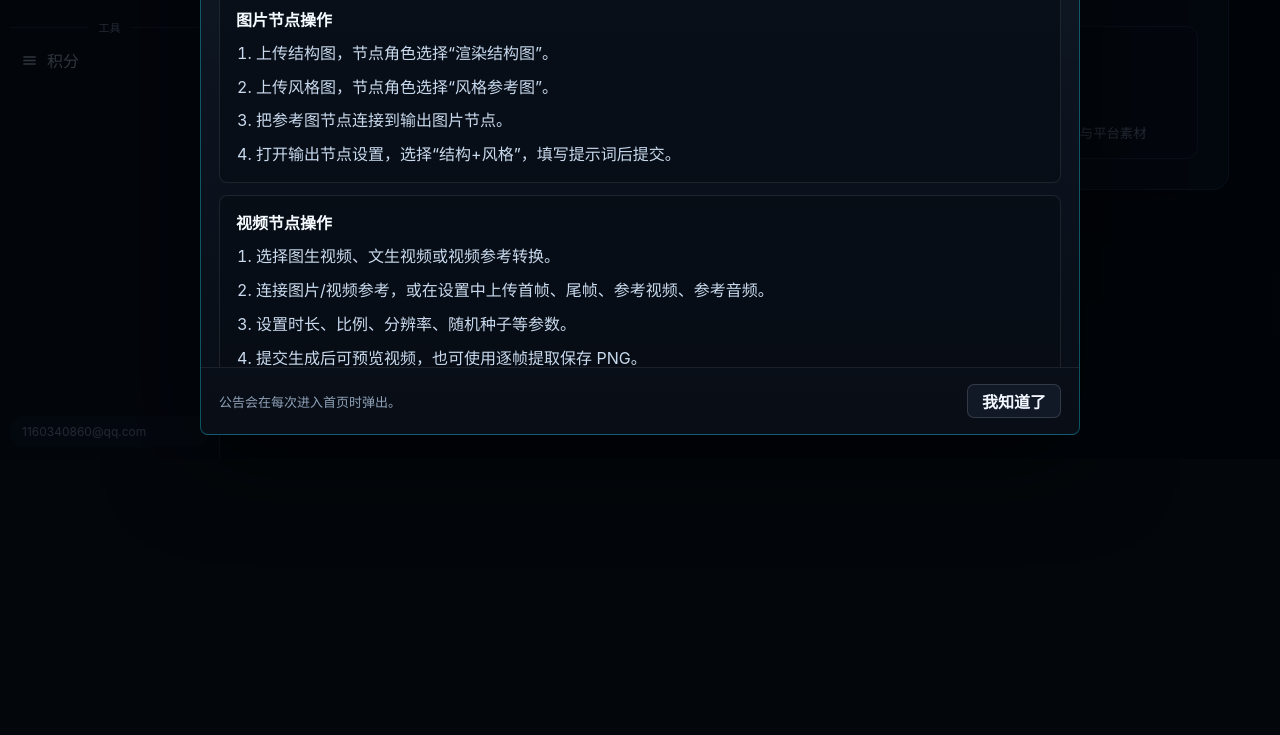
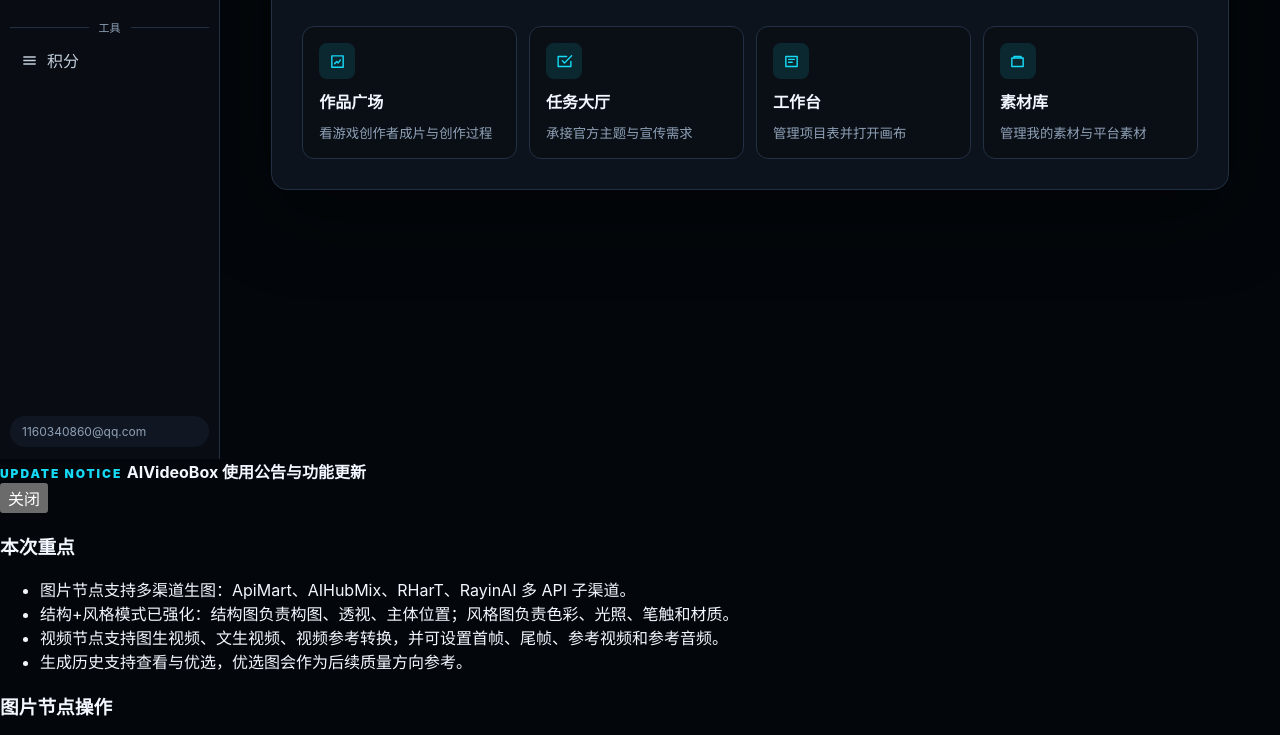
Before and after one commit to keieffort2-coder/-v3-, a website: page index.html in a window 1280 px wide. Shown: the part 341-1076 px from the top of the page. Before the commit the page ends 800 px from the top, so only its background shows below. Drawn offline with Linux system fonts and the light colour scheme.

Commit message:
Update styles.css

```diff
--- a/styles.css
+++ b/styles.css
@@ -2377,120 +2377,6 @@ svg {
   border-bottom: 0;
 }
 
-.home-announcement-modal {
-  position: fixed;
-  inset: 0;
-  z-index: 920;
-  display: none;
-  place-items: center;
-  background: rgba(1, 5, 10, 0.76);
-  padding: 24px;
-}
-
-.home-announcement-modal.show {
-  display: grid;
-}
-
-.home-announcement-panel {
-  display: grid;
-  grid-template-rows: auto minmax(0, 1fr) auto;
-  width: min(880px, calc(100vw - 48px));
-  max-height: min(820px, calc(100vh - 48px));
-  overflow: hidden;
-  border: 1px solid rgba(22, 217, 245, 0.34);
-  border-radius: 8px;
-  background:
-    linear-gradient(180deg, rgba(17, 28, 42, 0.96), rgba(8, 13, 21, 0.98)),
-    #0b111a;
-  box-shadow: 0 24px 90px rgba(0, 0, 0, 0.58);
-}
-
-.home-announcement-panel header,
-.home-announcement-panel footer {
-  display: flex;
-  align-items: center;
-  justify-content: space-between;
-  gap: 14px;
-  padding: 16px 18px;
-  border-bottom: 1px solid rgba(255, 255, 255, 0.08);
-}
-
-.home-announcement-panel header strong {
-  display: block;
-  margin-top: 5px;
-  font-size: 21px;
-}
-
-.home-announcement-panel button {
-  min-height: 34px;
-  border: 1px solid rgba(255, 255, 255, 0.14);
-  border-radius: 7px;
-  background: #111927;
-  color: var(--text);
-  padding: 0 14px;
-  font-weight: 800;
-}
-
-.home-announcement-panel button:hover {
-  border-color: rgba(22, 217, 245, 0.5);
-  color: var(--cyan);
-}
-
-.home-announcement-body {
-  display: grid;
-  gap: 12px;
-  overflow: auto;
-  padding: 16px 18px;
-}
-
-.home-announcement-body section {
-  border: 1px solid rgba(255, 255, 255, 0.09);
-  border-radius: 8px;
-  background: rgba(7, 13, 22, 0.72);
-  padding: 14px 16px;
-}
-
-.home-announcement-body h3 {
-  margin: 0 0 10px;
-  color: #f6fbff;
-  font-size: 16px;
-}
-
-.home-announcement-body ul,
-.home-announcement-body ol {
-  display: grid;
-  gap: 8px;
-  margin: 0;
-  padding-left: 20px;
-  color: #c9daee;
-  line-height: 1.62;
-}
-
-.home-announcement-body p {
-  margin: 0;
-  color: #c9daee;
-  line-height: 1.7;
-}
-
-.announcement-warning {
-  border-color: rgba(245, 184, 50, 0.22) !important;
-  background: rgba(245, 184, 50, 0.08) !important;
-}
-
-.announcement-warning h3 {
-  color: #ffd88a;
-}
-
-.home-announcement-panel footer {
-  border-top: 1px solid rgba(255, 255, 255, 0.08);
-  border-bottom: 0;
-}
-
-.home-announcement-panel footer span {
-  color: var(--muted);
-  font-size: 13px;
-}
-
 .folder-mini-icon,
 .folder-large-icon {
   position: relative;
```
